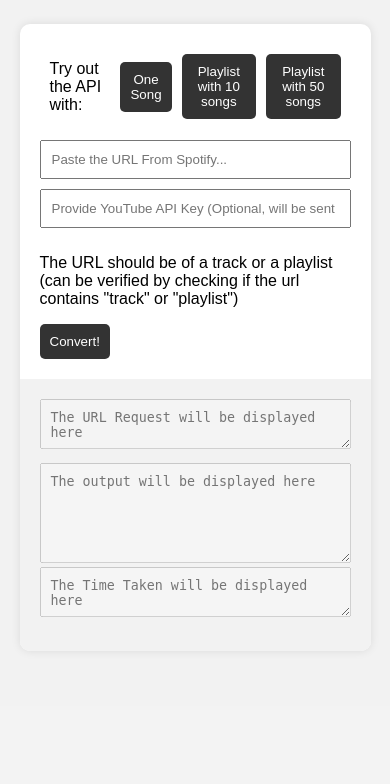
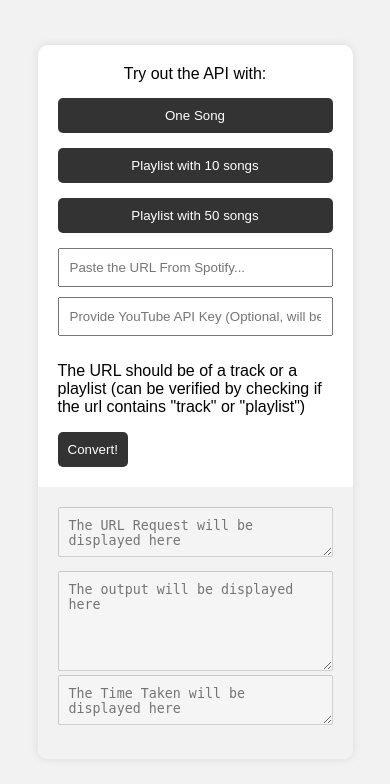
Before and after one commit to aryankeluskar/MelodySyncer-Py, a FastAPI app: page / in a window 390 px wide. Shown: the part 138-922 px from the top of the page. Before the commit the page ends 755 px from the top, so only its background shows below. Run offline with FastAPI, Linux system fonts and the light colour scheme.

Commit message:
add mobile responsiveness

```diff
--- a/src/templates/index.html
+++ b/src/templates/index.html
@@ -120,8 +120,41 @@
             }
         }
 
+        .api-test-container {
+            display: flex;
+            align-items: center;
+            gap: 10px;
+            flex-wrap: nowrap;
+            margin-bottom: 10px;
+        }
+
+        .api-test-container p {
+            margin: 0;
+            white-space: nowrap;
+        }
+
         /* if width is below 700 then make content container has 90% width */
         @media (max-width: 700px) {
+            .api-test-container {
+                flex-direction: column;
+                align-items: stretch;
+            }
+
+            .api-test-container button {
+                margin-bottom: 5px;
+            }
+
+            .api-test-container p {
+                text-align: center;
+                margin-bottom: 5px;
+            }
+
+            main {
+                min-height: calc(100vh - 120px);
+                margin-top: 20px;
+                padding: 20px;
+            }
+
             .content-container {
                 width: 90%;
             }
@@ -146,10 +179,10 @@
         <div class="content-container">
             <div class="left-section">
                 <!-- Put 3 buttons side by side, labelled "One Song", "Playlist with 10 songs", "Playlist with 50 songs" -->
-                <div style="display: flex; justify-content: center; align-items: center; margin-bottom: 10px; margin-left: 10px; margin-right: 10px;">
-                    <p style="margin-right: 10px;">Try out the API with:</p>
-                    <button style="margin-right: 10px;" onclick="convertOneSong()" class="button">One Song</button>
-                    <button style="margin-right: 10px;" onclick="convertPlaylist(10)" class="button">Playlist with 10 songs</button>
+                <div class="api-test-container">
+                    <p>Try out the API with:</p>
+                    <button onclick="convertOneSong()" class="button">One Song</button>
+                    <button onclick="convertPlaylist(10)" class="button">Playlist with 10 songs</button>
                     <button onclick="convertPlaylist(50)" class="button">Playlist with 50 songs</button>
                 </div>
                 <input id="inputQuery" type="text" class="textbox" placeholder="Paste the URL From Spotify...">
```
